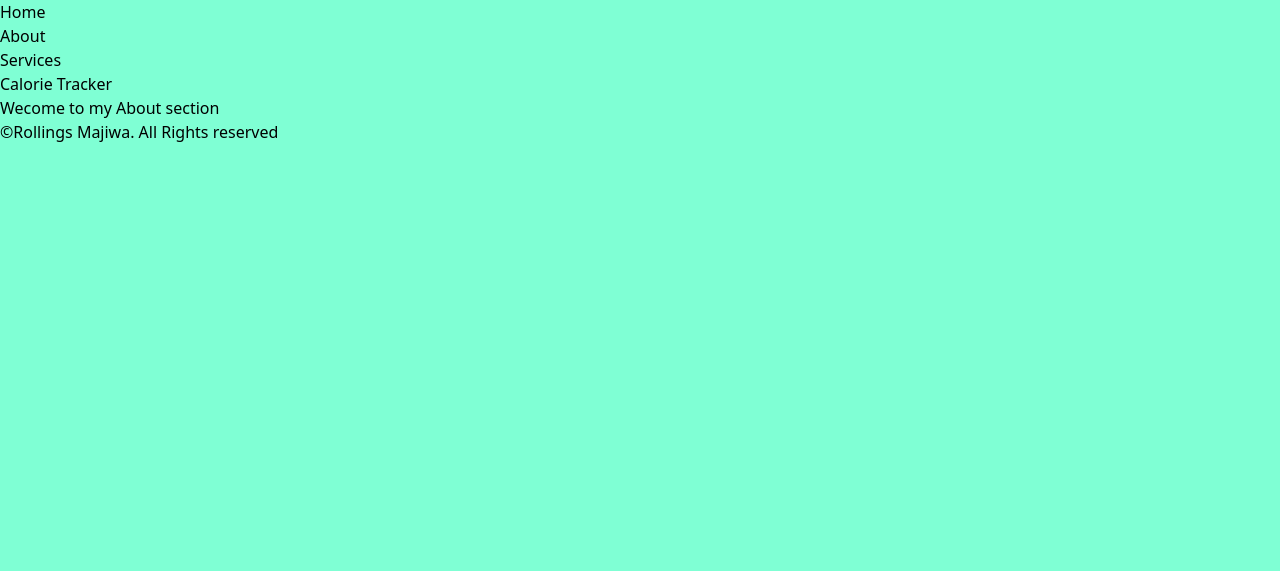
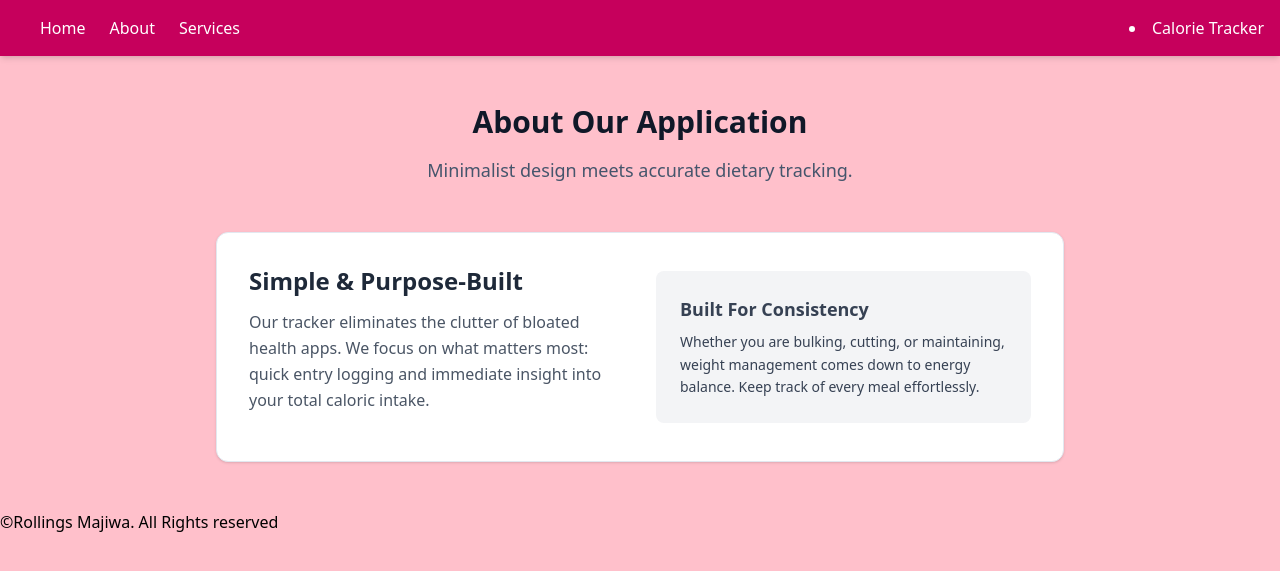
Before and after one commit to rollingsmajiwa/calorie_tracker, a Django app: page /about/ in a window 1280 px wide. Shown: the top 571 px of the page. Run offline with Django 5.2, Linux system fonts and the light colour scheme.

Commit message:
Feat: add tailwind css

```diff
--- a/calorie_tracker/templates/calorie_tracker/about.html
+++ b/calorie_tracker/templates/calorie_tracker/about.html
@@ -2,5 +2,27 @@
 {% block title %}About{% endblock %}
 
 {% block content %}
-<h1>{{ message }}</h1>
+
+<section class="max-w-4xl mx-auto py-12 px-6">
+    <div class="text-center mb-12">
+        <h1 class="text-3xl font-bold text-gray-900 mb-4">About Our Application</h1>
+        <p class="text-slate-600 text-lg">Minimalist design meets accurate dietary tracking.</p>
+    </div>
+
+    <div class="grid md:grid-cols-2 gap-8 items-center bg-white p-8 rounded-xl border border-slate-200 shadow-sm">
+        <div>
+            <h2 class="text-2xl font-bold text-gray-800 mb-3">Simple & Purpose-Built</h2>
+            <p class="text-gray-600 leading-relaxed mb-4">
+                Our tracker eliminates the clutter of bloated health apps. We focus on what matters most: quick entry logging and immediate insight into your total caloric intake.
+            </p>
+
+        </div>
+        <div class="bg-gray-100 p-6 rounded-lg text-gray-700">
+            <h3 class="font-bold text-lg mb-2">Built For Consistency</h3>
+            <p class="text-sm leading-relaxed">
+                Whether you are bulking, cutting, or maintaining, weight management comes down to energy balance. Keep track of every meal effortlessly.
+            </p>
+        </div>
+    </div>
+</section>
 {% endblock %}
--- a/static/CSS/styles.css
+++ b/static/CSS/styles.css
@@ -1,3 +1,4 @@
 body {
-    background-color: aquamarine;
+    background-color: pink;
+    margin: 0%;
 }
--- a/templates/navbar.html
+++ b/templates/navbar.html
@@ -1,8 +1,14 @@
-<nav>
-    <ul>
-        <li><a href="{% url 'home' %}">Home</a></li>
-        <li><a href="{% url 'about' %}">About</a></li>
-        <li><a href="{% url 'services' %}">Services</a></li>
-        <li><a href="{% url 'contact' %}">Calorie Tracker</a></li>
-    </ul>
+<nav class="bg-pink-700 text-white p-4 shadow-md">
+    <div class="flex justify-between items-center">
+        <div>
+            <ul class="max-w-6xl mx-auto flex justify-between items-center ">
+                <li class="px-6"><a href="{% url 'home' %}">Home</a></li>
+                <li><a href="{% url 'about' %}">About</a></li>
+                <li class="px-6"><a href="{% url 'services' %}">Services</a></li>
+
+            </ul>
+        </div>
+
+    <div><li><a href="{% url 'contact' %}">Calorie Tracker</a></li></div>
+    </div>
 </nav>
--- a/week1_challenge/settings.py
+++ b/week1_challenge/settings.py
@@ -120,6 +120,7 @@ USE_TZ = True
 # https://docs.djangoproject.com/en/6.1/howto/static-files/
 
 STATIC_URL = 'static/'
+STATICFILES_DIRS = [BASE_DIR/ "static"]
 
 
 # Email
```
Also changed, not shown: calorie_tracker/templates/calorie_tracker/index.html (+15 -2 lines), static/CSS/images/calorie.jpg (added).
